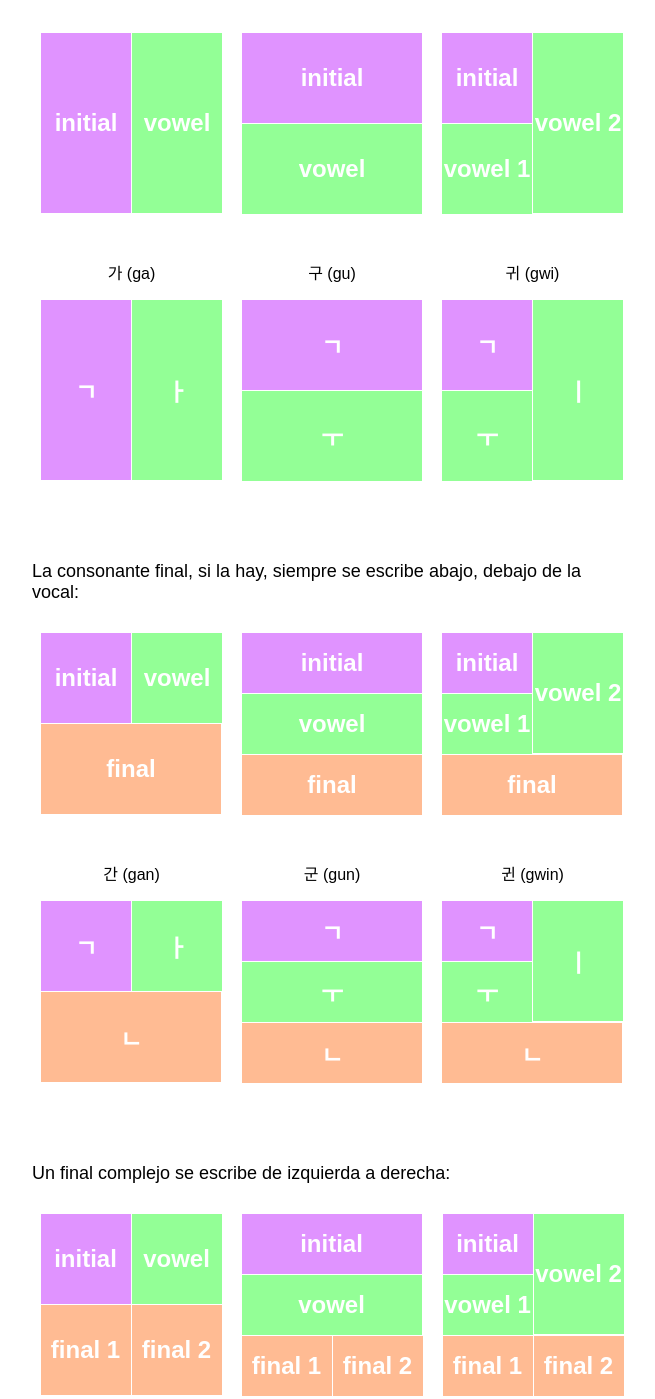
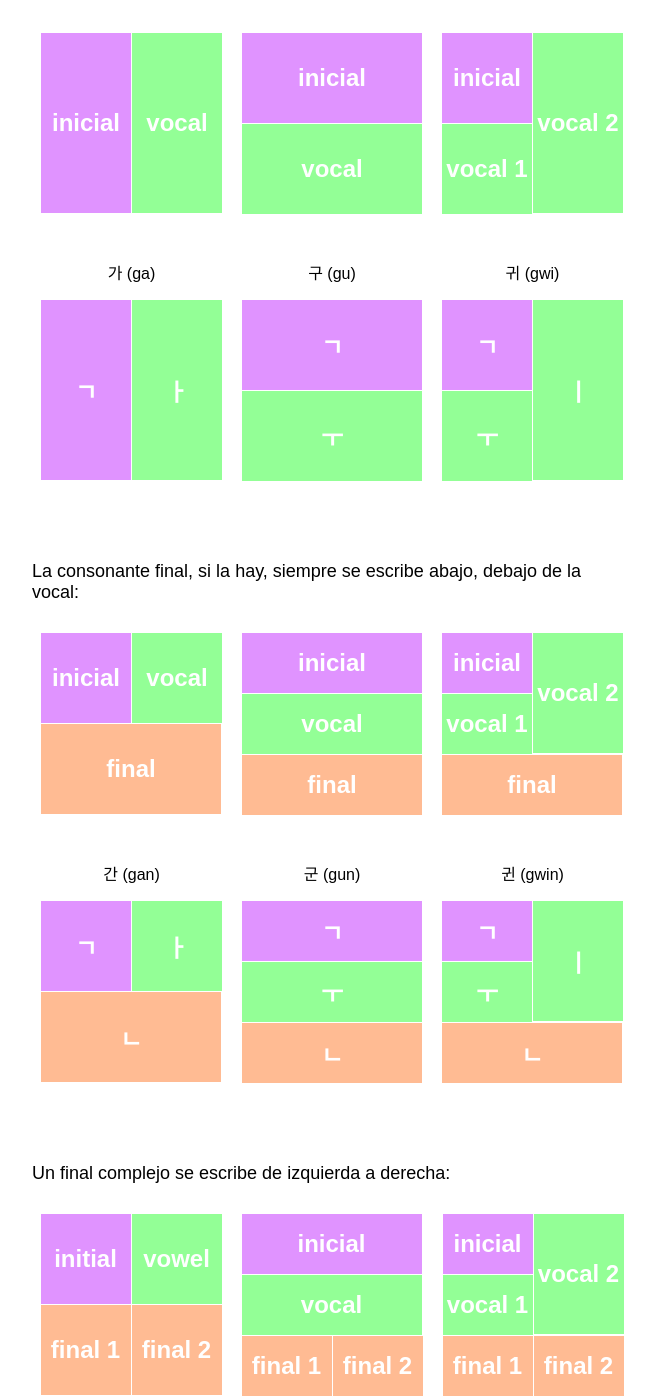
Before and after one commit to codepawskitten/learn-korean, a plain HTML site: page es-read.html in a window 1280 px wide. Shown: the part 340-1739 px from the top of the page, without its empty margins (308-963 px from the left). Drawn offline with Linux system fonts and the light colour scheme.

Commit message:
Se modificó texto en es-read.html

```diff
--- a/es-read.html
+++ b/es-read.html
@@ -32,19 +32,19 @@
     <div class="syllable-group">
         <div class="syllable-container">
             <div class="syllable two-part-horizontal">
-                <div class="block-vertical initial">initial</div>
-                <div class="block-vertical vowel">vowel</div>
+                <div class="block-vertical initial">inicial</div>
+                <div class="block-vertical vowel">vocal</div>
             </div>
 
             <div class="syllable two-part-vertical">
-                <div class="block-horizontal initial">initial</div>
-                <div class="block-horizontal vowel">vowel</div>
+                <div class="block-horizontal initial">inicial</div>
+                <div class="block-horizontal vowel">vocal</div>
             </div>
 
             <div class="syllable three-part">
-                <div class="block initial" style="grid-area: a">initial</div>
-                <div class="block vowel" style="grid-area: b">vowel 1</div>
-                <div class="block-vertical vowel" style="grid-area: c">vowel 2</div>
+                <div class="block initial" style="grid-area: a">inicial</div>
+                <div class="block vowel" style="grid-area: b">vocal 1</div>
+                <div class="block-vertical vowel" style="grid-area: c">vocal 2</div>
             </div>
         </div>
 
@@ -86,21 +86,21 @@
 
     <div class="syllable-container">
         <div class="syllable three-part-two">
-            <div class="block initial" style="grid-area: a">initial</div>
-            <div class="block vowel" style="grid-area: b">vowel</div>
+            <div class="block initial" style="grid-area: a">inicial</div>
+            <div class="block vowel" style="grid-area: b">vocal</div>
             <div class="block-horizontal final" style="grid-area: c">final</div>
         </div>
 
         <div class="syllable three-part-vertical">
-            <div class="block-horizontal-three initial">initial</div>
-            <div class="block-horizontal-three vowel">vowel</div>
+            <div class="block-horizontal-three initial">inicial</div>
+            <div class="block-horizontal-three vowel">vocal</div>
             <div class="block-horizontal-three final">final</div>
         </div>
 
         <div class="syllable four-part-two">
-            <div class="block-horizontal-three-two initial" style="grid-area: a">initial</div>
-            <div class="block-horizontal-three-two vowel" style="grid-area: b">vowel 1</div>
-            <div class="block-vertical-two vowel" style="grid-area: c">vowel 2</div>
+            <div class="block-horizontal-three-two initial" style="grid-area: a">inicial</div>
+            <div class="block-horizontal-three-two vowel" style="grid-area: b">vocal 1</div>
+            <div class="block-vertical-two vowel" style="grid-area: c">vocal 2</div>
             <div class="block-horizontal-three-three final" style="grid-area: d">final</div>
         </div>
     </div>
@@ -152,16 +152,16 @@
         </div>
 
         <div class="syllable four-part-three">
-            <div class="block-horizontal-three-three initial" style="grid-area: a">initial</div>
-            <div class="block-horizontal-three-three vowel" style="grid-area: b">vowel</div>
+            <div class="block-horizontal-three-three initial" style="grid-area: a">inicial</div>
+            <div class="block-horizontal-three-three vowel" style="grid-area: b">vocal</div>
             <div class="block-horizontal-three-two final" style="grid-area: c">final 1</div>
             <div class="block-horizontal-three-two final" style="grid-area: d">final 2</div>
         </div>
 
         <div class="syllable four-part-four">
-            <div class="block-horizontal-three-two initial" style="grid-area: a">initial</div>
-            <div class="block-horizontal-three-two vowel" style="grid-area: b">vowel 1</div>
-            <div class="block-vertical-two vowel" style="grid-area: c">vowel 2</div>
+            <div class="block-horizontal-three-two initial" style="grid-area: a">inicial</div>
+            <div class="block-horizontal-three-two vowel" style="grid-area: b">vocal 1</div>
+            <div class="block-vertical-two vowel" style="grid-area: c">vocal 2</div>
             <div class="block-horizontal-three-two final" style="grid-area: d">final 1</div>
             <div class="block-horizontal-three-two final" style="grid-area: e">final 2</div>
         </div>
```
